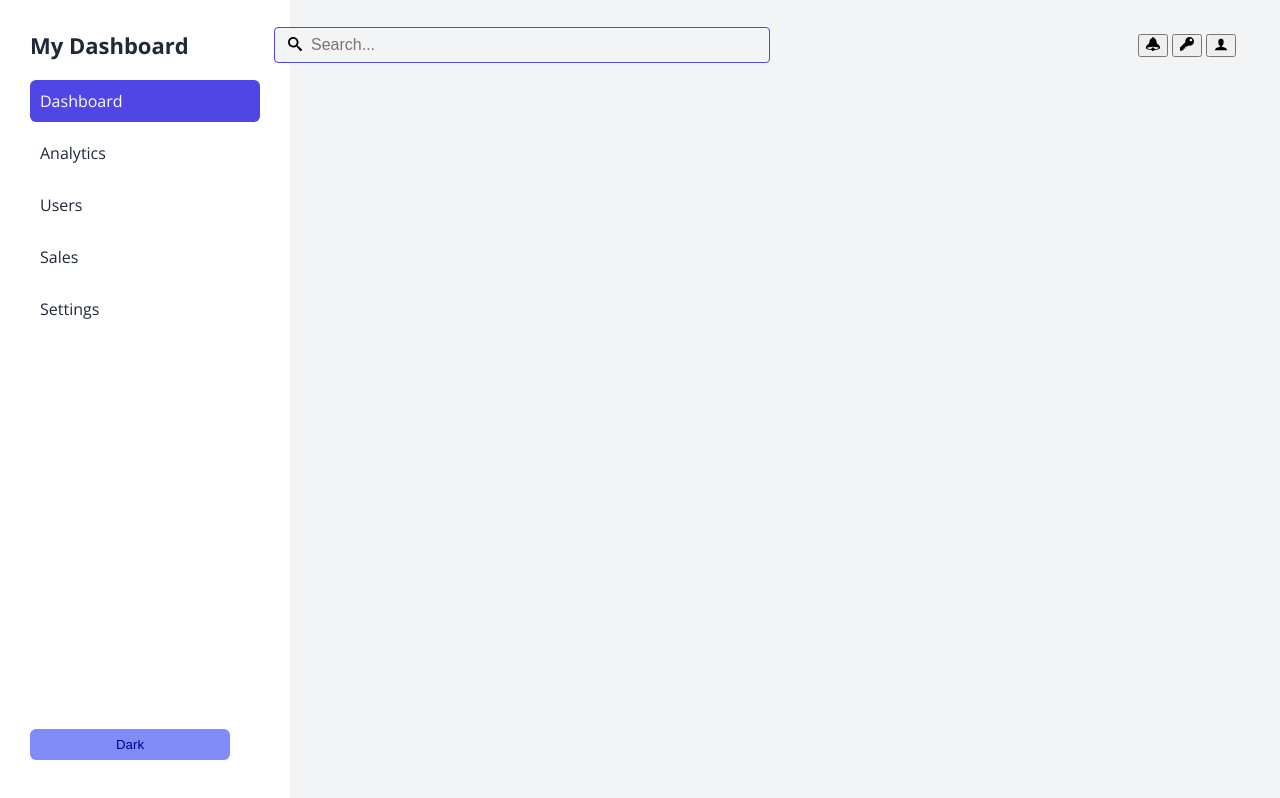
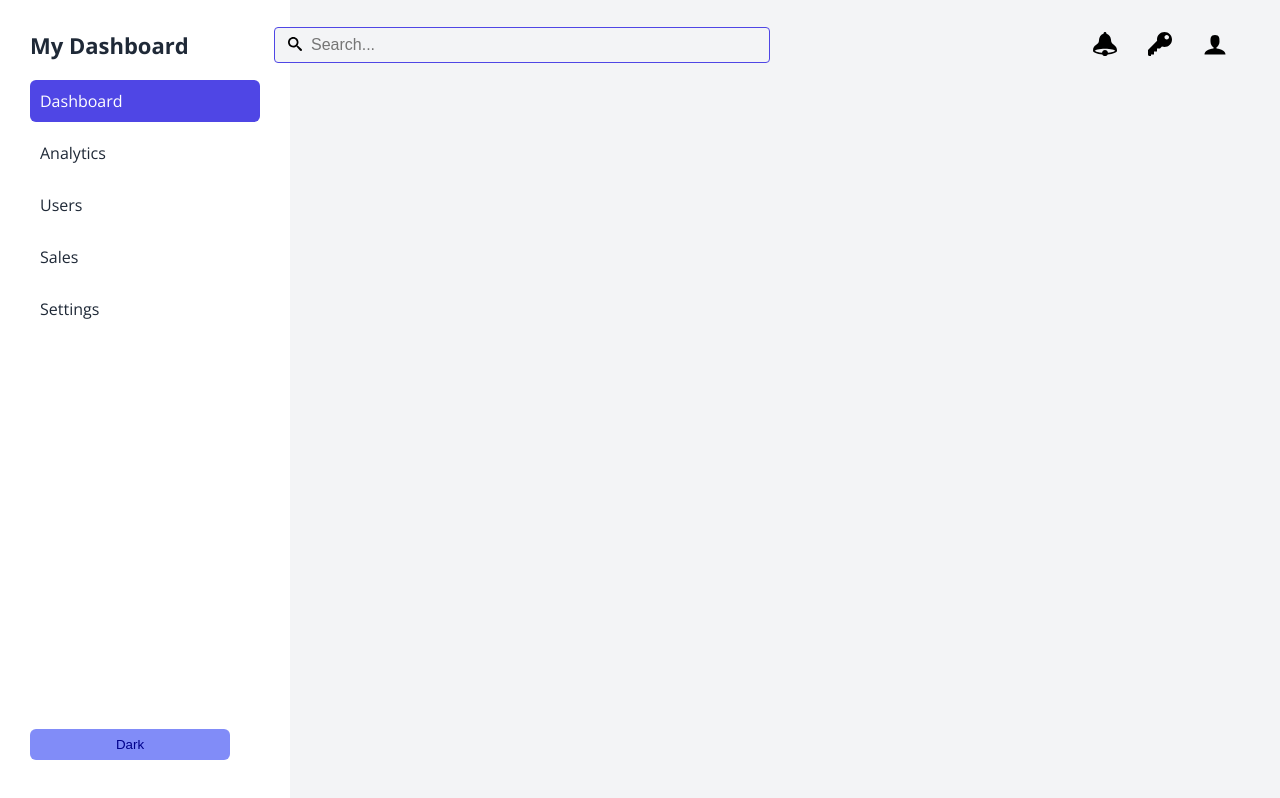
Before and after one commit to byOlexandra/dashboard-analytics, a website built with Vite: page src/index.html in a window 1280 px wide. Built offline with nearby package versions, Linux system fonts and the light colour scheme.

Commit message:
top-icons

```diff
--- a/src/css/top-bar.css
+++ b/src/css/top-bar.css
@@ -43,3 +43,41 @@
     top: 10px;
     left: 14px;
 }
+
+/* top icons */
+
+.top-icons-list {
+    display: flex;
+    gap: 13px;
+}
+
+.top-icon button {
+    position: relative;
+    padding: 5px 8px;
+    border: 1px solid transparent;
+    border-radius: 10px;
+    background-color: transparent;
+    transition: border 350ms ease-in-out, fill 350ms ease-in-out, box-shadow 350ms ease-in-out;
+}
+
+.top-icon button:hover,
+.top-icon button:focus {
+    fill: var(--accent);
+}
+
+.top-icon button::after {
+    content: '';
+    position: absolute;
+    left: 0;
+    bottom: 0;
+    width: 100%;
+    height: 2px;
+    transform: scaleX(0);
+    transform-origin: center;
+    background-color: var(--accent);
+    transition: transform 350ms ease-in-out, fill 350ms ease-in-out;
+}
+
+.top-icon button:hover::after {
+    transform: scaleX(1);
+}
--- a/src/partials/top-bar.html
+++ b/src/partials/top-bar.html
@@ -3,21 +3,27 @@
         <svg class="input-search-icon" width="14" height="14"><use href="../img/sprite.svg#icon-search"></use></svg>
         <input type="text" placeholder="Search...">
     </div>
-    <div class="top-icons">
+    <ul class="top-icons-list">
+        <li class="top-icon">
             <button>
-            <svg class="icon-bell" width="14" height="14">
+                <svg class="icon-bell" width="24" height="24">
                     <use href="../img/sprite.svg#icon-bell"></use>
                 </svg>
             </button>
+        </li>
+        <li class="top-icon">
             <button>
-            <svg class="icon-key" width="14" height="14">
+                <svg class="icon-key" width="24" height="24">
                     <use href="../img/sprite.svg#icon-key"></use>
                 </svg>
             </button>
+        </li>
+        <li class="top-icon">
             <button>
-            <svg class="icon-avatar" width="14" height="14">
+                <svg class="icon-avatar" width="24" height="24">
                     <use href="../img/sprite.svg#icon-user"></use>
                 </svg>
             </button>
-    </div>
+        </li>
+    </ul>
 </header>
```
Lines whose indentation alone changed are shown as unchanged.
